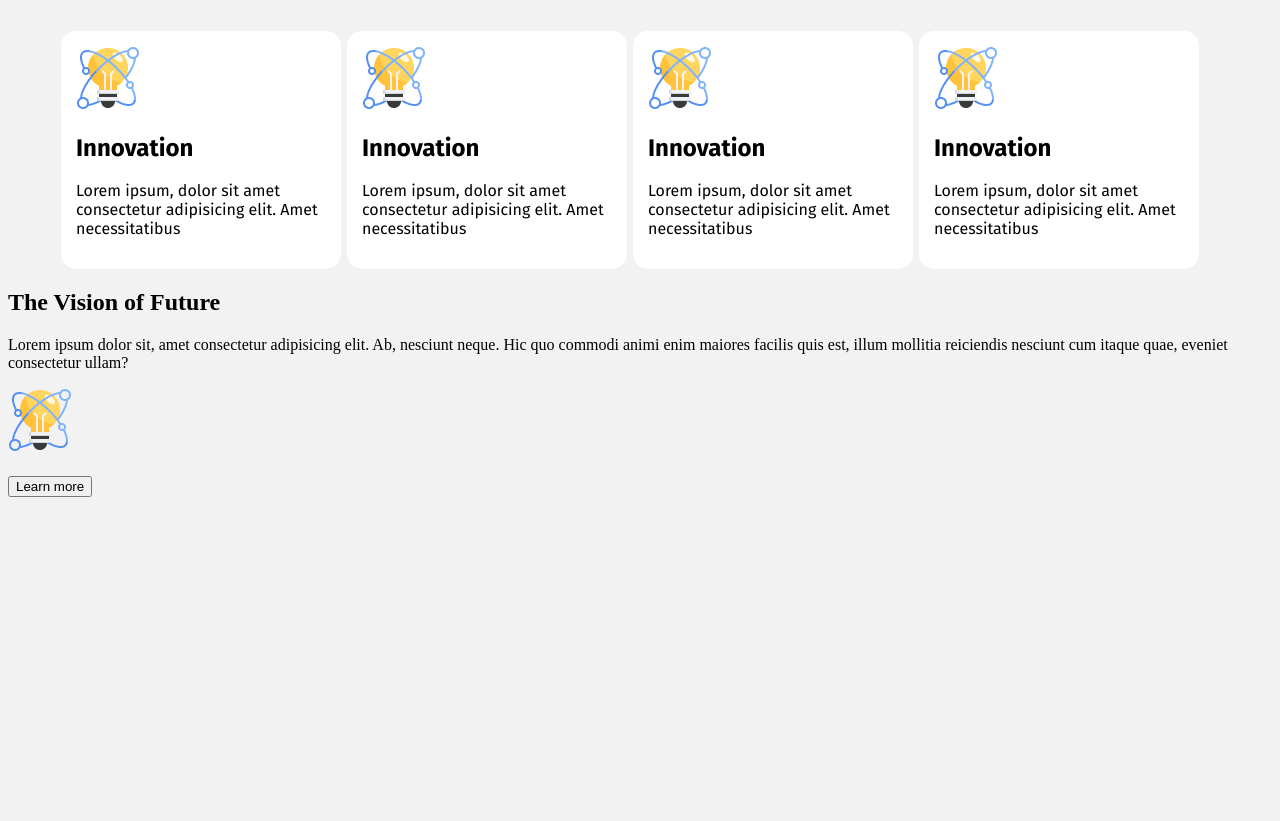
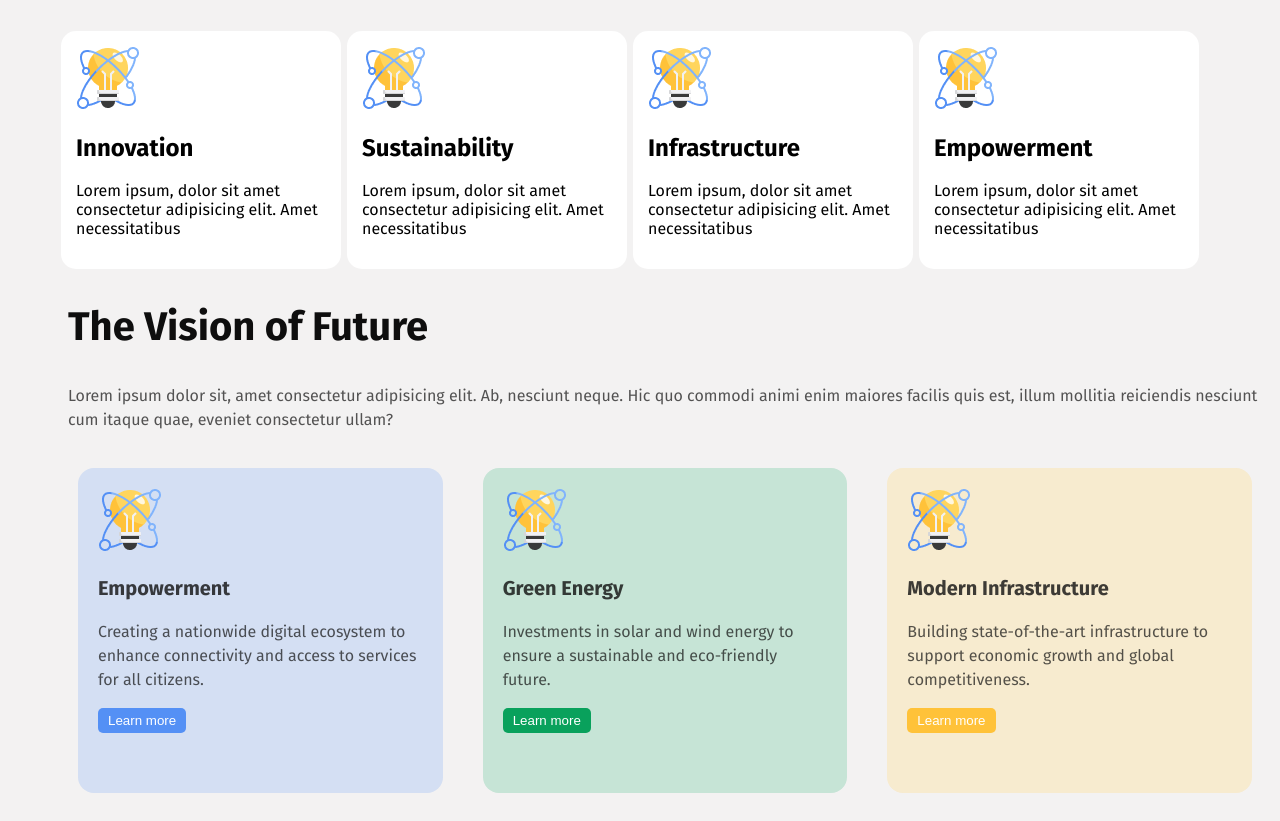
Before and after one commit to amdhadfb/my-first-assignment, a plain HTML site: page index.html in a window 1280 px wide. Shown: the part 700-1521 px from the top of the page. Before the commit the page ends 1205 px from the top, so only its background shows below. Drawn offline with Linux system fonts and the light colour scheme.

Commit message:
added new styles

```diff
--- a/index.html
+++ b/index.html
@@ -50,19 +50,19 @@
             </div>
             <div class="pillars-item">
             <img src="assets/card-icon.png" alt="">
-            <h1>Innovation</h1>
+            <h1>Sustainability</h1>
             <p>Lorem ipsum, dolor sit amet consectetur adipisicing elit. Amet necessitatibus
             </p>
             </div>
             <div class="pillars-item">
             <img src="assets/card-icon.png" alt="">
-            <h1>Innovation</h1>
+            <h1>Infrastructure</h1>
             <p>Lorem ipsum, dolor sit amet consectetur adipisicing elit. Amet necessitatibus
             </p>
             </div>
             <div class="pillars-item">
             <img src="assets/card-icon.png" alt="">
-            <h1>Innovation</h1>
+            <h1>Empowerment</h1>
             <p>Lorem ipsum, dolor sit amet consectetur adipisicing elit. Amet necessitatibus
             </p>
             </div>
@@ -70,16 +70,33 @@
         </div>
 
        </section>
+
+       <!-- vision of future area -->
+
        <section class="vision-container">
+        <div class="vision-container-title">
         <h1 class="vision-title">The Vision of Future</h1>
         <p class="vision-description">Lorem ipsum dolor sit, amet consectetur adipisicing elit. Ab, nesciunt neque. Hic quo commodi animi enim maiores facilis quis est, illum mollitia reiciendis nesciunt cum itaque quae, eveniet consectetur ullam?</p>
+        </div>
 
         <div class="future-items">
-            <div class="future-item">
+            <div class="future-item item-1">
                 <img src="assets/card-icon.png" alt="">
-                <h1></h1>
-                <p></p>
-                <button>Learn more</button>
+                <h3 class="future-item-title">Empowerment</h3>
+                <p class="future-item-description">Creating a nationwide digital ecosystem to enhance connectivity and access to services for all citizens.</p>
+                <button class="btn-01">Learn more</button>
+            </div>
+            <div class="future-item item-2">
+                <img src="assets/card-icon.png" alt="">
+                <h3 class="future-item-title">Green Energy</h3>
+                <p class="future-item-description">Investments in solar and wind energy to ensure a sustainable and eco-friendly future.</p>
+                <button class="btn-02">Learn more</button>
+            </div>
+            <div class="future-item item-3">
+                <img src="assets/card-icon.png" alt="">
+                <h3 class="future-item-title">Modern Infrastructure</h3>
+                <p class="future-item-description">Building state-of-the-art infrastructure to support economic growth and global competitiveness.</p>
+                <button class="btn-03">Learn more</button>
             </div>
         </div>
 
--- a/style/style.css
+++ b/style/style.css
@@ -93,3 +93,95 @@ border: none;
     margin-top: 60px;
 
 }
+
+/* vision of future styles */
+.vision-container-title{
+    margin-left: 60px;
+}
+.vision-title{
+    color: rgb(14, 14, 14);
+    font-family: Fira Sans;
+    font-size: 40px;
+    font-weight: 700;
+    line-height: 48px;
+    letter-spacing: 0%;
+    text-align: left;
+}
+.vision-description{
+    color: rgba(14, 14, 14, 0.7);
+    font-family: Fira Sans;
+    font-size: 16px;
+    font-weight: 400;
+    line-height: 24px;
+    letter-spacing: 0%;
+    text-align: left;
+}
+.future-items{
+    display: flex;
+    justify-content: space-around;
+    font-family: Fira Sans;
+    margin-left: 50px;
+
+}
+.future-item{
+    width: 410px;
+    height: 325px;
+    padding: 20px;
+    margin: 20px;
+}
+
+.item-1{
+    box-sizing: border-box;
+    border-radius: 16px;
+    background: rgba(84, 144, 245, 0.2);
+}
+.item-2{
+    box-sizing: border-box;
+    border-radius: 16px;
+    background: rgb(198, 228, 214);
+}
+.item-3{
+    box-sizing: border-box;
+    border-radius: 16px;
+    background: rgb(247, 235, 207);
+}
+
+.future-item-title{
+    color: rgba(14, 14, 14, 0.8);
+    font-family: Fira Sans;
+    font-size: 20px;
+    font-weight: 700;
+    line-height: 24px;
+    letter-spacing: 0%;
+    text-align: left;
+}
+.future-item-description{
+    color: rgba(14, 14, 14, 0.7);
+    font-family: Fira Sans;
+    font-size: 16px;
+    font-weight: 400;
+    line-height: 24px;
+    letter-spacing: 0%;
+    text-align: left;
+}
+.btn-01{
+    border-radius: 5px;
+    border: none;
+    padding: 5px 10px;
+    background: rgb(84, 144, 245);
+    color: white;
+}
+.btn-02{
+    border-radius: 5px;
+    border: none;
+    padding: 5px 10px;
+    background: rgb(9, 161, 92);
+    color: white;
+}
+.btn-03{
+    border-radius: 5px;
+    border: none;
+    padding: 5px 10px;
+    background: rgb(255, 194, 57);
+    color: white;
+}
```
